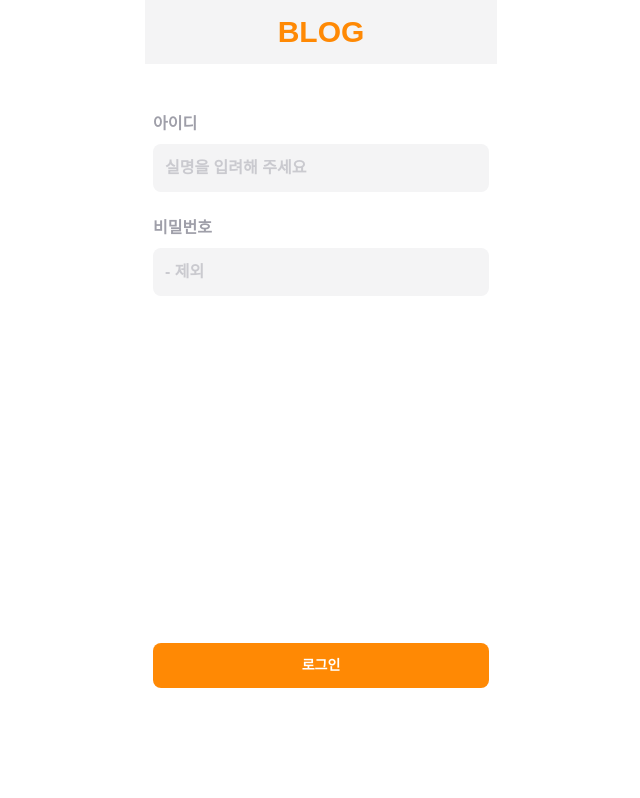
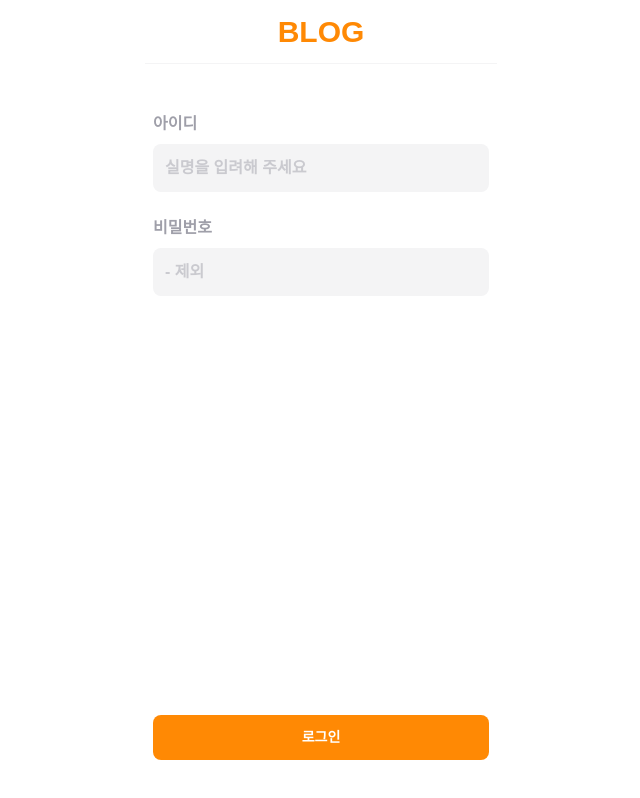
Before and after one commit to zxcv2987/derre, a Next.js app: page /login in a window 1280 px wide. Shown: the whole page, without its empty margins (319-959 px from the left). Built offline with nearby package versions, Linux system fonts and the light colour scheme; a web font is replaced by a local one.

Commit message:
fix: layout pb 위치 변경

```diff
--- a/app/(main)/layout.tsx
+++ b/app/(main)/layout.tsx
@@ -16,7 +16,7 @@ export default function Layout({ children }: { children: React.ReactNode }) {
           <BellIcon />
         </Link>
       </Header>
-      <div className="px-4">{children}</div>
+      <div className="px-4 pb-18">{children}</div>
       <CreatePostButton />
       <TabBar />
     </>
--- a/app/layout.tsx
+++ b/app/layout.tsx
@@ -21,7 +21,7 @@ export default function RootLayout({
     <html lang="en">
       <body className={`${pretendard.className} antialiased`}>
         <main className="flex justify-center">
-          <div className="min-h-screen w-full md:max-w-sm py-18">
+          <div className="min-h-screen w-full md:max-w-sm pt-18">
             {children}
           </div>
         </main>
--- a/app/login/page.tsx
+++ b/app/login/page.tsx
@@ -7,7 +7,7 @@ export default function Page() {
   return (
     <>
       <Header>
-        <div className="w-full flex items-center justify-center h-full bg-zinc-100">
+        <div className="w-full flex items-center justify-center h-full">
           <h1 className="logo">BLOG</h1>
         </div>
       </Header>
```
